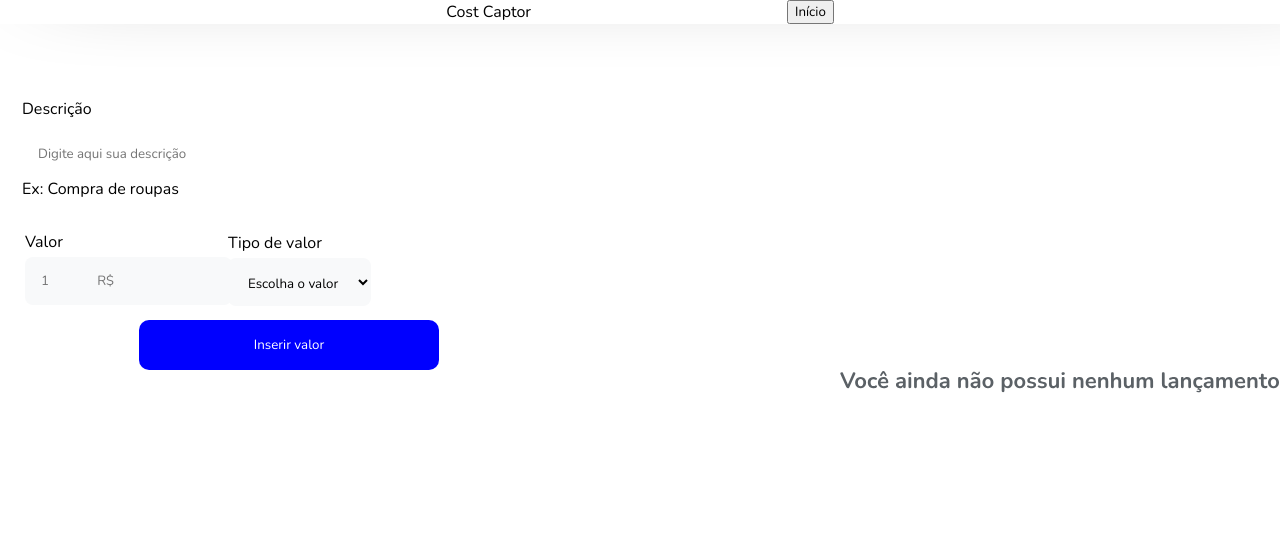
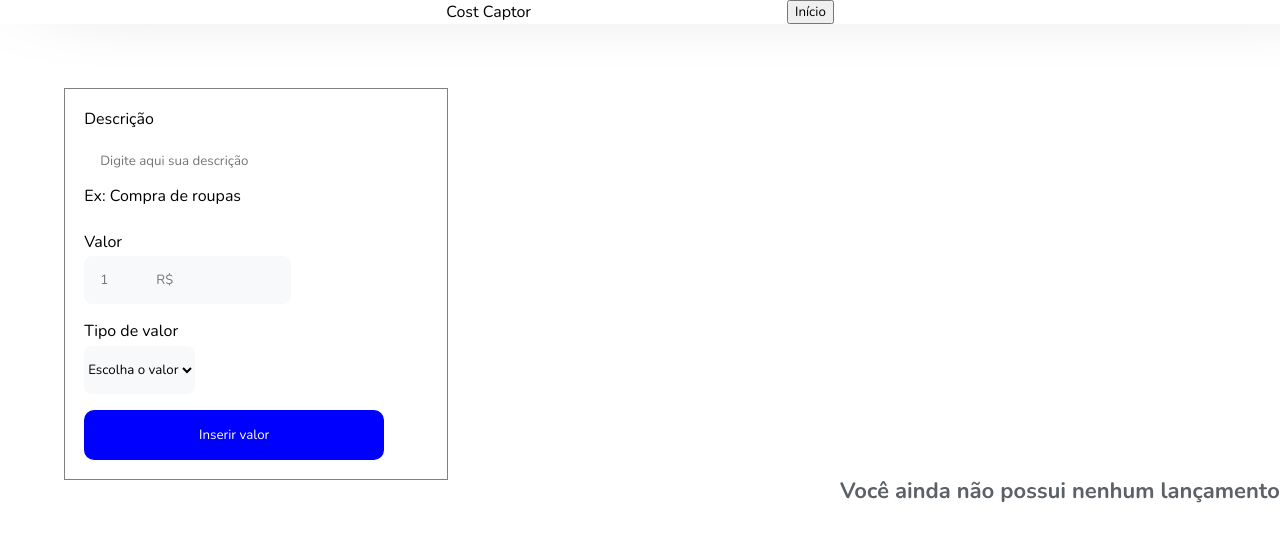
Before and after one commit to educcarnn/CostCaptor, a React (Create React App) app: page / in a window 1280 px wide. Both pictures are taken after a click on the button "Iniciar". Shown: the top 542 px of the page. Built offline with nearby package versions, Linux system fonts and the light colour scheme.

Commit message:
fix: reduce itens sum

```diff
--- a/src/components/Form/index.jsx
+++ b/src/components/Form/index.jsx
@@ -25,8 +25,8 @@ function Form({ listTransactions, setListTransactions }) {
   return (
     <>
       <form onSubmit={prevent} className="formItems">
-        <div className="formDescrition">
-          <span className="Form-Label">Descrição</span>
+        <div>
+          <span>Descrição</span>
           <input
             type="text"
             placeholder="Digite aqui sua descrição"
@@ -35,6 +35,7 @@ function Form({ listTransactions, setListTransactions }) {
           />
           <span className="Form-HelpText">Ex: Compra de roupas</span>
         </div>
+        <div className="contentValues">
           <div className="Form-Value">
             <span className="Form-Label">Valor</span>
             <input
@@ -57,10 +58,11 @@ function Form({ listTransactions, setListTransactions }) {
               <option value="Saída">Saída</option>
             </select>
           </div>
-        <div className="divButton">
+          <div>
               <button type="submit" className="button" onClick={Dates}>
                 Inserir valor
               </button>
+            </div>
         </div>
       </form>
     </>
--- a/src/components/Form/style.css
+++ b/src/components/Form/style.css
@@ -14,11 +14,21 @@
   display: flex;
   flex-direction: column;
   flex-wrap: wrap;
-  width: 30%;
   align-content: flex-end;
   justify-content: space-around;
+  border: 1px solid gray;
+  padding: 5%;
+}
+
+.contentValues {
+  display: flex;
+  flex-direction: column;
   align-items: flex-start;
-  margin-top: 10%;
+  justify-content: space-around;
+  align-content: flex-start;
+  flex-wrap: wrap;
+  gap: 2vh;
+  margin-top: 3vh;
 }
 
 .Form-Value,
@@ -28,33 +38,15 @@
   flex-direction: column;
 }
 
-.formDescrition {
-  position: absolute;
-  margin-top: -14.063rem;
-  padding-left: 1.375rem;
-}
-
-.Form-Value {
-  margin-top: 2.375rem;
-  margin-left: 1.563rem;
-  position: absolute;
-}
-.Form-Select {
-  position: absolute;
-  margin-top: 2.5rem;
-  margin-left: 14.25rem;
-}
-
 .Input-Descrition {
-  width: 18.938rem;
-  height: 3.125rem;
-  margin-top: 0.625rem;
+  width: 25%;
+  height: 5%;
+  margin-top: 2%;
   border: none;
   background-color: #f8f9fa;
   border-radius: 0.5rem;
   padding-left: 1rem;
 }
-
 
 .Input-Descrition {
   width: 100%;
@@ -68,7 +60,9 @@
 .Form-Value {
   display: flex;
   flex-direction: column;
-  margin-bottom: 1.5rem;
+
+  align-items: flex-start;
+  justify-content: center;
 }
 
 .Form-Value span {
@@ -87,33 +81,23 @@
 .Form-Select {
   display: flex;
   flex-direction: column;
-  margin-bottom: 1.5rem;
 }
 
 .Form-Select span {
-  margin-bottom: 0.2rem;
+  margin-bottom: 3%;
 }
 
 .Form-Select select {
   width: 100%;
   height: 3rem;
-  padding: 1rem;
   border: none;
   background-color: #f8f9fa;
   border-radius: 0.5rem;
 }
 
-.divButton {
-  display: flex;
-  justify-content: center;
-  margin-top: 2rem;
-}
-
 .button {
   width: 18.75rem;
   height: 3.125rem;
-  margin-top: 8.5rem;
-  margin-right: -3.438rem;
   color: white;
   border: none;
   border-radius: 0.625rem;
--- a/src/components/TotalMoney/index.js
+++ b/src/components/TotalMoney/index.js
@@ -1,4 +1,3 @@
-
 import "./style.css";
 
 export default function TotalMoney({ SumTotal }) {
--- a/src/components/TotalMoney/style.css
+++ b/src/components/TotalMoney/style.css
@@ -1,40 +1,37 @@
 .reduce {
-  width: 100%;
-  max-width: 21.875rem;
-  height: 6.25rem;
+  height: 20%;
+  margin-left: 5%;
+  max-width: 25%;
+  margin-top: 2%;
   background-color: white;
-  margin-top: 3.25vw;
-  margin-left: 9vw;
-  margin-right: 9vw;
   color: black;
-  border: 1px solid #e9ecef;
   display: flex;
   flex-direction: column;
 }
 
-@media (min-width: 800px) {
+@media (max-width: 800px) {
   .reduce {
-    margin-top: 1.625rem;
-    margin-left: 14.75rem;
+    margin-top: 5%;
+    margin-left: 10%;
     margin-right: 0;
   }
 }
 
-/*Names Reduce*/
 .firstSpan {
-  margin-top: 2rem;
-  margin-left: 1rem;
+  margin-top: 2vw;
+  margin-left: 1vw;
 }
 
 .secondSpan {
   color: #fd377e;
-  margin-left: 11rem;
+  margin-left: 11vw;
   font-weight: 700;
 }
 
 .message {
-  margin-left: 1rem;
-  margin-top: 0.5rem;
+  margin-left: 1vw;
+  margin-bottom: 2vw;
+  margin-top: 1.5vw;
   color: #5b6166;
   font-size: 0.75rem;
 }
--- a/src/pages/Principal/index.jsx
+++ b/src/pages/Principal/index.jsx
@@ -47,13 +47,6 @@ export default function Principal({ setHome }) {
     setfilterTransactions(newFilterTransactions);
   }
 
-  function removeFilter(value) {
-    const newItemsFilter = filterTransactions.filter(
-      (item, index) => index !== value
-    );
-
-    setfilterTransactions(newItemsFilter);
-  }
 
   const SumTotal = listTransactions
     .filter(({ type }) => type === "Entrada" || type === "Saída")
@@ -70,13 +63,13 @@ export default function Principal({ setHome }) {
       <div>
         <HeaderCard setHome={setHome}></HeaderCard>
       </div>
-      <div>
+      <div className="contentForm">
         <Form
           listTransactions={listTransactions}
           setListTransactions={setListTransactions}
         ></Form>
-        <></>
-        {listTransactions.length > 0 ? (
+      </div>
+      {listTransactions.length > 0 ? (
           <TotalMoney
             listTransactions={listTransactions}
             SumTotal={SumTotal}
@@ -86,7 +79,6 @@ export default function Principal({ setHome }) {
             <NoItems></NoItems>
           </>
         )}
-      </div>
       <>
         {filterTransactions.length > 0 ? (
           <null></null>
--- a/src/pages/Principal/style.css
+++ b/src/pages/Principal/style.css
@@ -0,0 +1,9 @@
+.contentForm {
+    display: flex;
+    flex-direction: column;
+    justify-content: space-around;
+    align-items: flex-start;
+    max-width: 30%;
+    margin-top: 5%;
+    margin-left: 5%;
+}
```
Lines whose indentation alone changed are shown as unchanged.
